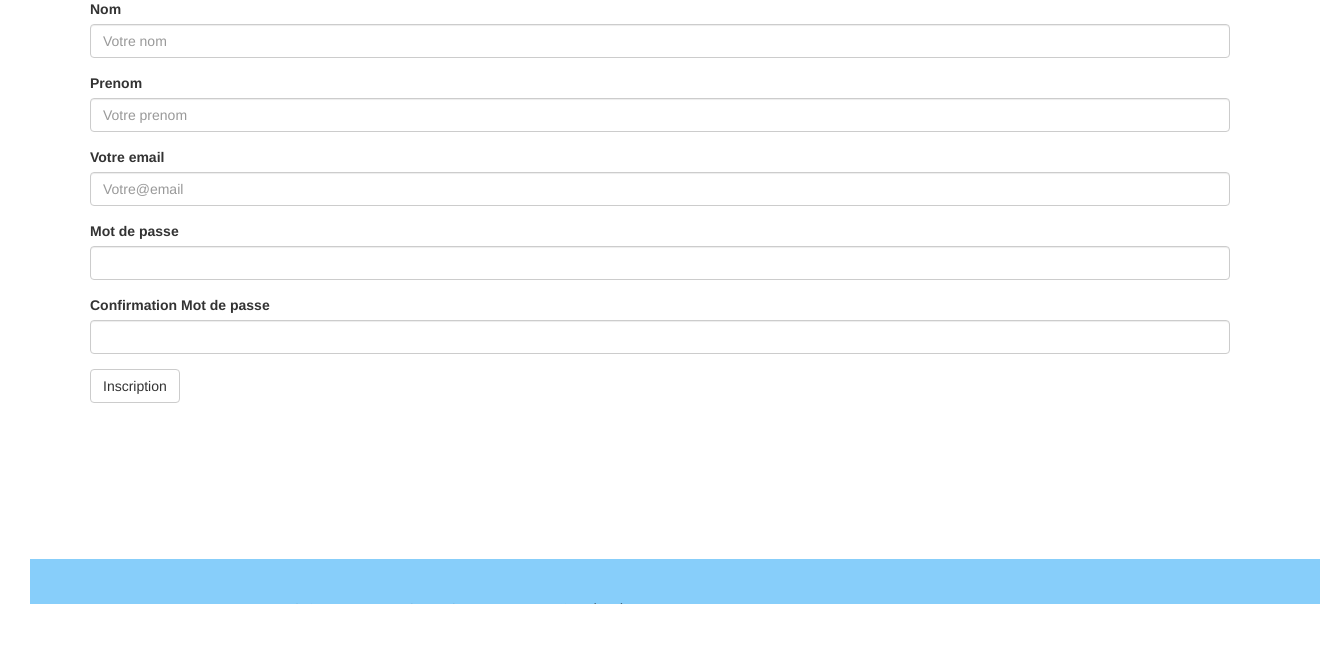
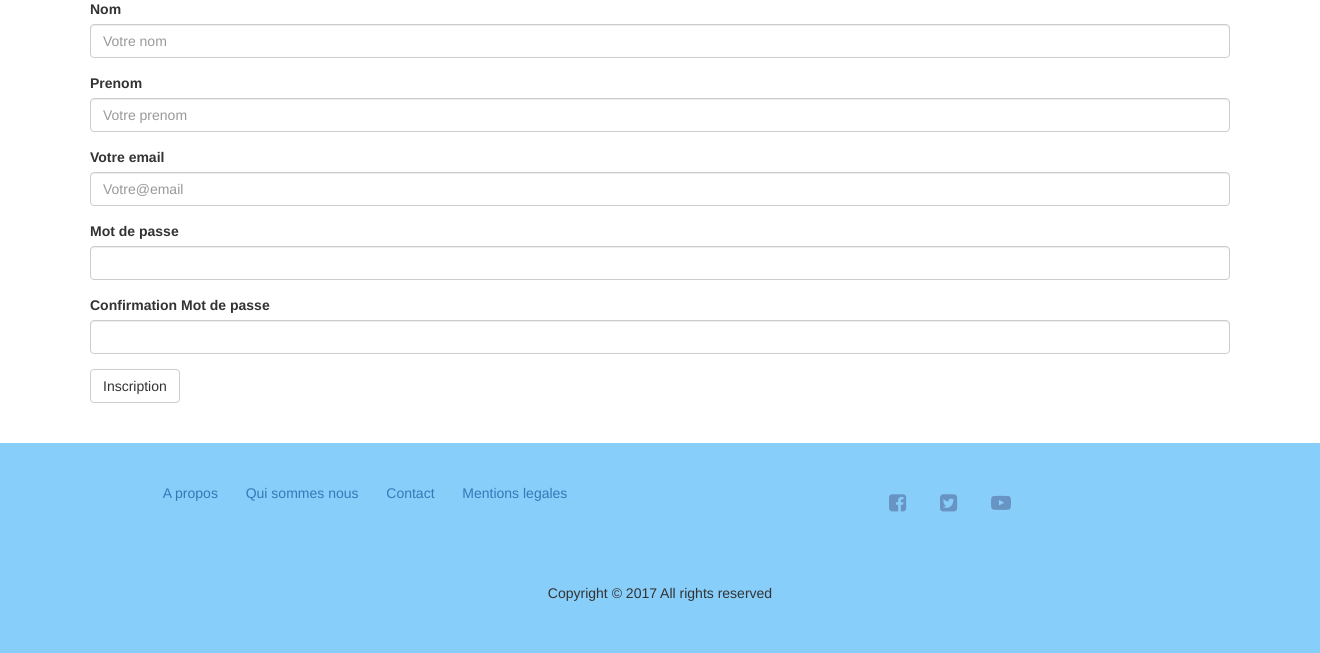
Before and after one commit to Pokydoki24/lapinscretins.fr, a PHP site: page /index.php?page=inscription in a window 1320 px wide. Shown: the part 196-849 px from the top of the page. Before the commit the page ends 800 px from the top, so only its background shows below. Run offline with PHP 8.4, Linux system fonts and the light colour scheme; some libraries are stand-ins or nearby versions.

Commit message:
ajout header/footer et modif

```diff
--- a/css/style.css
+++ b/css/style.css
@@ -5,6 +5,7 @@ h2{
 
 .navbar-default{
 	background-color: lightblue !important;
+	margin-bottom: 4rem !important;
 }
 
 .container-fluid{
@@ -100,11 +101,11 @@ h5{
 
 footer{
 	background-color: lightskyblue !important;
-	min-height:200px;
-	padding: 4rem 10rem;
-	position: fixed;
-	left: 30px;
-	bottom: -165px;
+    position: static;
+    margin-top: 4rem;
+    margin-bottom: 0;
+    padding-bottom: 2rem;
+    padding: 4rem;
 }
 
 footer .menu li a{
@@ -123,4 +124,5 @@ footer .menu li a{
 
 .fa.fa-facebook:hover , .fa.fa-dropbox:hover , .fa.fa-flickr:hover  , .fa.fa-github:hover  , .fa.fa-linkedin:hover  ,.fa,fa-tumblr:hover  ,.fa.fa-google-plus:hover  , .fa.fa-tumblr:hover  {
 	color:#6794c2;
+	/*font-size: 6rem;*/
 }
--- /dev/null
+++ b/partials/footer.php
@@ -0,0 +1,33 @@
+<footer>
+    <div class="container">
+        <div class="row text-center">
+            <div class="col-md-6">
+                <ul class="list-inline">
+                    <li><a href="#">A propos</a></li>
+                    <li class="footer-menu-divider"></li>
+                    <li><a href="#about">Qui sommes nous</a></li>
+                    <li class="footer-menu-divider"></li>
+                    <li class="<?= ( $page === 'contact') ? "active" : "" ?>"><a href="index.php?page=contact">Contact</a></li>
+                    <li class="footer-menu-divider"></li>
+                    <li><a href="#contact">Mentions legales</a></li>
+                </ul>
+            </div>
+
+            <div class="col-md-6 col-sm-6">
+                <ul class="list-inline">
+
+                  <li><a href="https://www.facebook.com/lapinscretins.fr/" target="_blank"><i class="fa fa-facebook-square"></i></a></li>
+
+                  <li><a href="https://twitter.com/LapinsCretins"><i class="fa fa-twitter-square" target="_blank"></i></a></li>
+
+                  <li><a href="https://www.youtube.com/user/lapincretinsinvasion" target="_blank"><i class="fa fa-youtube-play"></i></a></li>
+
+                </ul>
+            </div>
+
+            <div class="row text-center">
+            <p>Copyright © 2017 All rights reserved</p>
+            </div>
+        </div>
+    </div>
+</footer>
--- a/partials/inscription.php
+++ b/partials/inscription.php
@@ -10,19 +10,44 @@ if( isset($_POST['inscrire']) && ($_POST['password']) === ($_POST['confirmPasswo
 	$password_crypte = password_hash($_POST['password'], PASSWORD_DEFAULT);
 
 	$query->bindValue('password', $password_crypte, PDO::PARAM_STR);
+	$query->execute();
 
-	$query->execute();
-	header('Location: index.php');
+	// if(filter_var($email, FILTER_VALIDATE_EMAIL))
+  	//      echo 'email valide..';
+  	// else
+  	//      echo 'email non valide...';
+
+	$erreur = '';
+
+	if(empty($_POST['nom'])){
+		$erreur = "Veuillez saisir le champ";
+	}
+	elseif (empty($_POST['prenom'])) {
+		$erreur = "Veuillez saisir le champ";
+	}
+	elseif (empty($_POST['email'])) {
+		$erreur = "Veuillez saisir le champ";
+	}
+	elseif ($_POST['password'] < 6 ) {
+		$erreur = "Veuillez saisir 5 caracteres minimum";
+	}
+	else{
+		header('Location: index.php');
+	}
 }
 
 ?>
+
 <h2>INSCRIPTION</h2>
 
 <section id="inscription">
 	<div class="container">
 		<div class="row">
 			<div class="col-md-12">
-				<form action="index.php?page=inscription" method="POST">
+				<?php if(!empty($erreur)) : ?>
+      				<span><?php echo $erreur; ?></span>
+    			<?php endif; ?>
+				<form id="formInscription" action="index.php?page=inscription" method="POST">
 
 					<div class="form-group">
 						<label for="nom">Nom</label>
```
Also changed, not shown: index.php (+3 -94 lines), partials/accueil.html (+0 -14 lines), partials/header.php (added, +39 -0 lines), partials/bd.html (line endings or trailing spaces).
